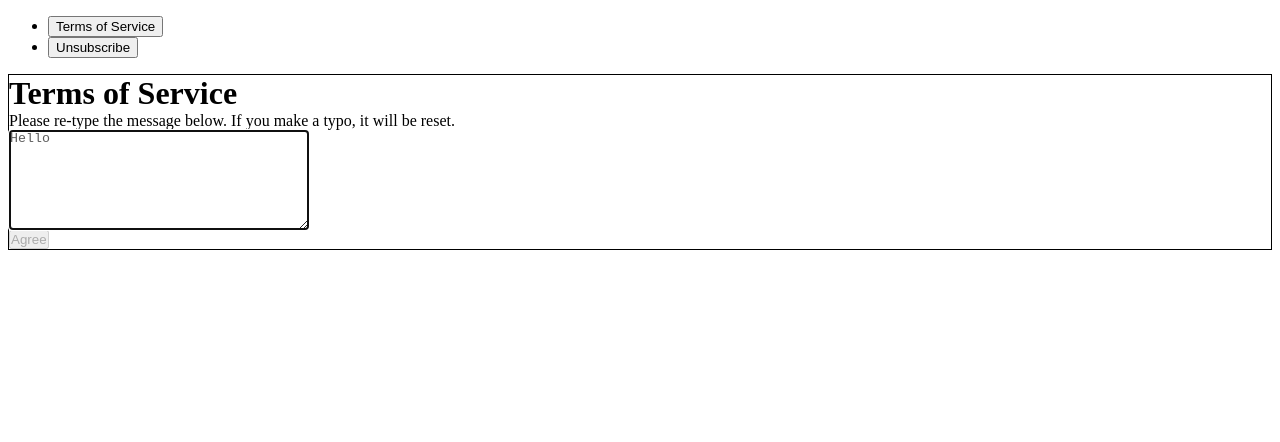
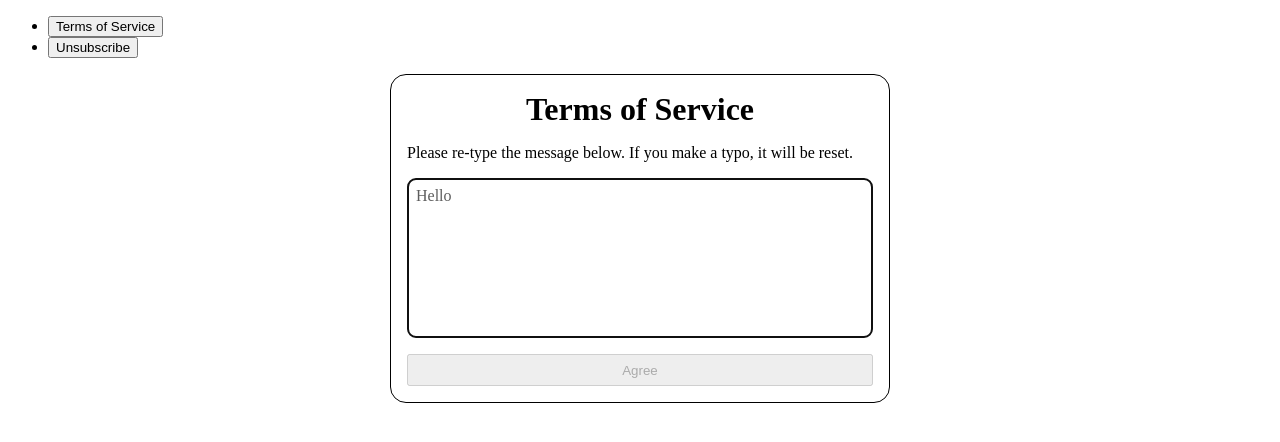
Before and after one commit to antxhan/stupidhackathon, a website built with webpack: page src/template.html in a window 1280 px wide. Built offline with nearby package versions, Linux system fonts and the light colour scheme.

Commit message:
style: basic styles and oops positioning

```diff
--- a/src/global.css
+++ b/src/global.css
@@ -7,3 +7,7 @@
 *::after {
   box-sizing: border-box;
 }
+
+body {
+  min-height: 100vh;
+}
--- a/src/terms/terms.css
+++ b/src/terms/terms.css
@@ -1,20 +1,51 @@
+.terms {
+  display: flex;
+  flex-direction: column;
+  justify-content: center;
+  align-items: center;
+}
+
 .terms-window {
   *,
   * * {
     margin: 0;
     padding: 0;
   }
+  position: relative;
+  width: min(500px, 100%);
+  padding: 1rem;
+  border-radius: 1rem;
+  display: flex;
+  flex-direction: column;
+  gap: 1rem;
+  justify-content: center;
+  align-self: center;
+  h1 {
+    text-align: center;
+  }
+  textarea {
+    margin: 0;
+    font-family: inherit;
+    resize: none;
+    border-radius: 0.5rem;
+    padding: 0.5rem;
+    font-size: 1rem;
+  }
   border: 1px solid black;
   .terms-content {
-    width: min(300px, 100%);
-    min-height: 100px;
+    margin: 0;
+    padding: 0;
+    display: flex;
+    flex-direction: column;
+    min-height: 10rem;
     position: relative;
     textarea {
       top: 0;
-      left: 0;
+      left: 50%;
       display: block;
       width: 100%;
       height: 100%;
+      transform: translateX(-50%);
       position: absolute;
     }
     .terms-content-typing {
@@ -25,4 +56,20 @@
       color: var(--clr-neutral-500);
     }
   }
+  button {
+    height: 2rem;
+  }
+  .oops {
+    background-color: rgba(255, 92, 92, 0.9);
+    display: flex;
+    justify-content: center;
+    align-items: center;
+    font-weight: bold;
+    height: 100%;
+    z-index: 3;
+    padding: 0.5rem;
+    border-radius: 0.5rem;
+    position: absolute;
+    width: 100%;
+  }
 }
--- a/src/terms/terms.js
+++ b/src/terms/terms.js
@@ -10,11 +10,11 @@ function createOopsMessage() {
   if (existingOopsMessage) {
     existingOopsMessage.remove();
   }
-  const termsWindow = document.querySelector(".terms-window");
+  const termsContent = document.querySelector(".terms-content");
   const oopsMessage = document.createElement("span");
   oopsMessage.innerText = "Oops!";
   oopsMessage.classList.add("oops");
-  termsWindow.appendChild(oopsMessage);
+  termsContent.appendChild(oopsMessage);
   setTimeout(() => {
     oopsMessage.remove();
   }, 1000);
```
